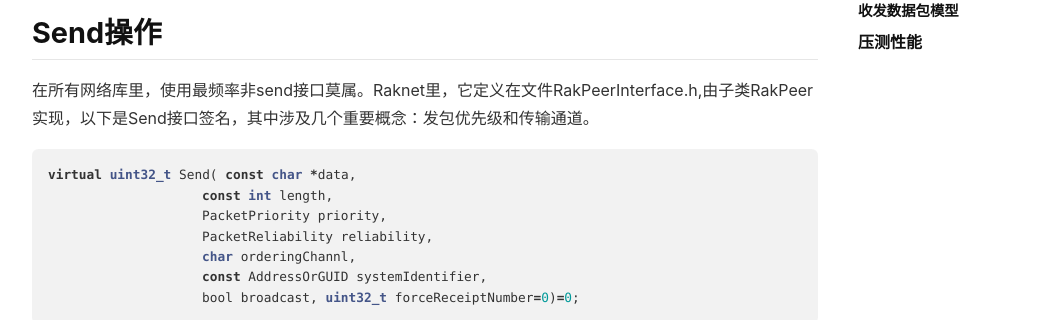
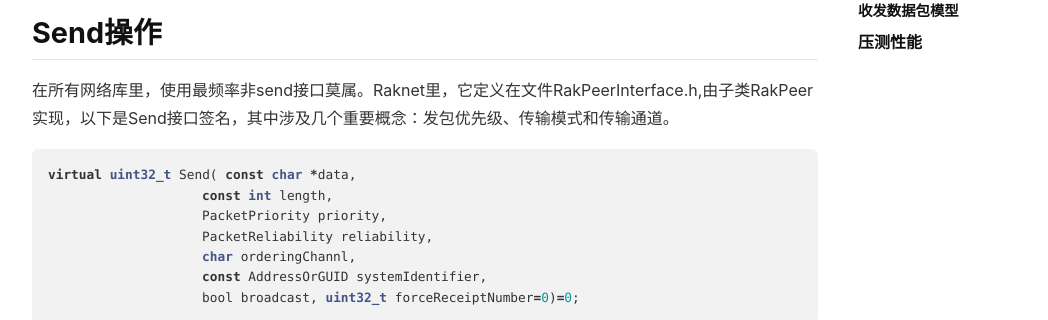
Before and after one commit to lizijie/lizijie.github.io, a Jekyll site: the page built from _posts/2018-08-13-Raknet研究.md, in a window 1280 px wide and 900 px high, scrolled down 2991 px. Shown: the part 180-500 px from the top of the window, without its empty margins (105-1153 px from the left). Built offline with Jekyll 4.4.1, drawn with Linux system fonts in a browser that asks for light colours; nearby versions of some CDN libraries; comment, search, counter and statistics services are not loaded.

Commit message:
Update 2018-08-13-Raknet研究.md

````diff
--- a/_posts/2018-08-13-Raknet研究.md
+++ b/_posts/2018-08-13-Raknet研究.md
@@ -44,7 +44,7 @@ TCP/IP希望每次都能够以MSS尺寸的数据块来发送数据。Nagle算法
 * 压测过程中不同的客户端连接数对应能支撑的消息数量也会有明显的差异，主要差距来自轮询过程中会raknet底层会进行组包的大大的减少了实际发包的数量
 
 ## Send操作
-在所有网络库里，使用最频率非send接口莫属。Raknet里，它定义在文件RakPeerInterface.h,由子类RakPeer实现，以下是Send接口签名，其中涉及几个重要概念：发包优先级和传输通道。
+在所有网络库里，使用最频率非send接口莫属。Raknet里，它定义在文件RakPeerInterface.h,由子类RakPeer实现，以下是Send接口签名，其中涉及几个重要概念：发包优先级、传输模式和传输通道。
 ```c
 virtual uint32_t Send( const char *data,
                     const int length,
````
